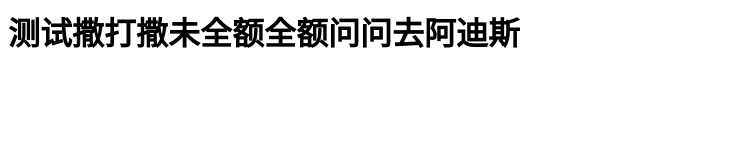
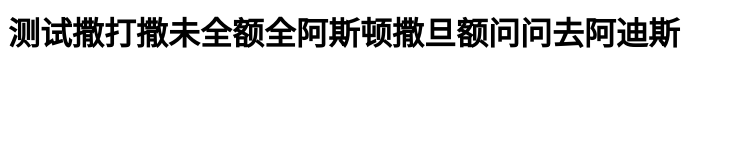
Before and after one commit to JerryLi95/myweb, a plain HTML site: page www/index.html in a window 1280 px wide. Shown: the whole page, without its empty margins (0-734 px from the left). Drawn offline with Linux system fonts and the light colour scheme.

Commit message:
测试222
Signed-off-by: jerry <944673842@qq.com>

```diff
--- a/www/index.html
+++ b/www/index.html
@@ -1 +1 @@
-<h1>测试撒打撒未全额全额问问去阿迪斯</h1>
+<h1>测试撒打撒未全额全阿斯顿撒旦额问问去阿迪斯</h1>
```
